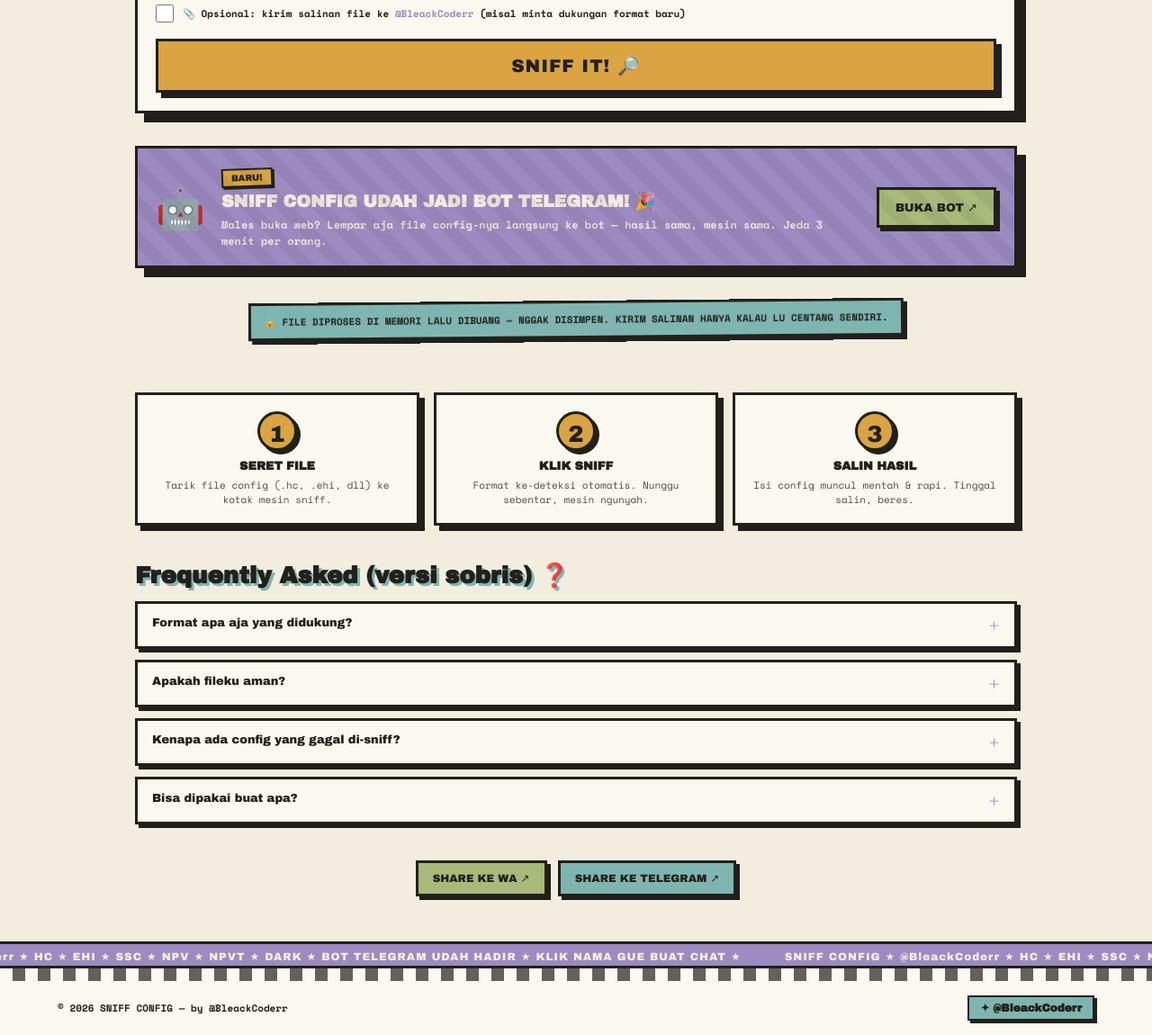
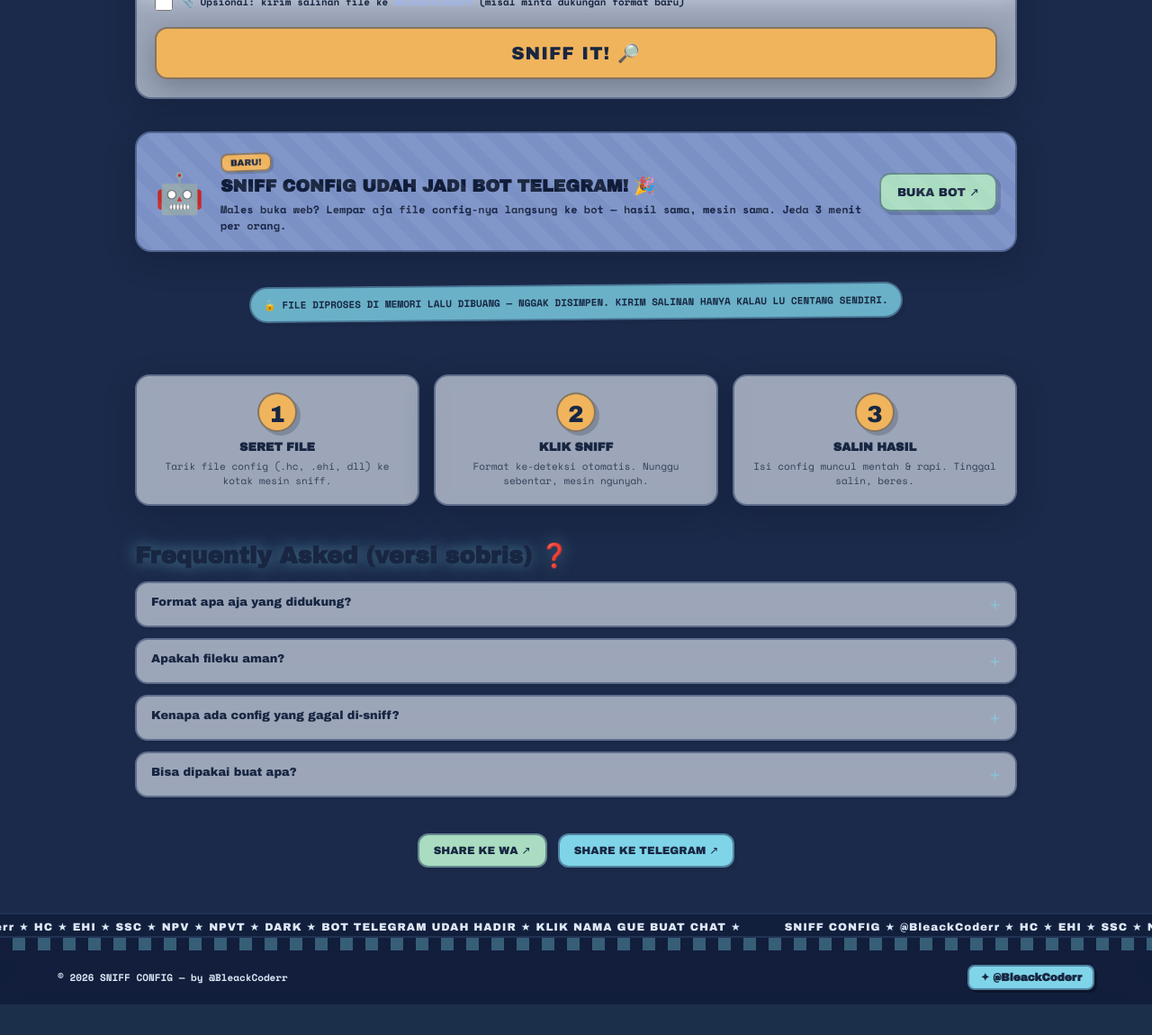
Before and after one commit to FachriHdyt139/sniffconfig, a Flask app: page / in a window 1280 px wide. Shown: the part 801-1951 px from the top of the page at 90% size. After the commit the page ends 1917 px from the top, so only its background shows below. Run offline with Flask 3, Linux system fonts and the light colour scheme.

Commit message:
v8.3: UI night-glass menyatu video bg — glassmorphism, palet biru malam, glow, fix kontras judul+stat card dark

```diff
--- a/static/style.css
+++ b/static/style.css
@@ -1,81 +1,93 @@
-/* ═══ SNIFF CONFIG — NEO-BRUTALIST, edisi kalem + dark/light ═══ @BleackCoderr */
+/* ═══ SNIFF CONFIG — NIGHT GLASS edisi nyatu sama video langit malam ═══ @BleackCoderr */
 :root{
-  --bg:#F2EDDF; --surface:#FBF8EF; --ink:#22201B; --line:#22201B;
-  --panel:#22201B; --panel-fg:#F2EDDF;
-  --mustard:#D9A441; --teal:#7FB5B1; --sage:#A8B97A; --dusty:#D98E9E;
-  --lav:#9C8BC0; --terra:#D98E63; --card-text:#22201B;
-  --shadow:6px 6px 0 var(--line); --shadow-sm:4px 4px 0 var(--line); --shadow-lg:10px 10px 0 var(--line);
-  --border:3px solid var(--line);
+  --bg:#1B2A4A; --surface:rgba(230,237,250,.82); --ink:#182642; --line:#2E4368;
+  --panel:#101C38; --panel-fg:#DCE6F5;
+  --mustard:#F0B45C; --teal:#7FD4E8; --sage:#A9DCC0; --dusty:#E3A7C8;
+  --lav:#9DB4F0; --terra:#F0956B; --card-text:#182642;
+  --glass:rgba(236,242,252,.62); --glass-brd:rgba(46,67,104,.55); --glow:0 10px 32px rgba(10,18,40,.28);
+  --shadow:6px 6px 0 rgba(24,38,66,.22); --shadow-sm:4px 4px 0 rgba(24,38,66,.22); --shadow-lg:10px 10px 0 rgba(24,38,66,.22);
+  --border:2px solid var(--glass-brd);
   --disp:'Archivo Black','Arial Black',sans-serif;
   --mono:'Space Mono','Courier New',monospace;
 }
 html[data-theme="dark"]{
-  --bg:#16171A; --surface:#202227; --ink:#EAE4D6; --line:#0B0C0D;
-  --panel:#0B0C0D; --panel-fg:#EAE4D6;
-  --mustard:#C89A45; --teal:#5F9490; --sage:#8FA065; --dusty:#C77E8E;
-  --lav:#8576A8; --terra:#C57E58; --card-text:#16171A;
+  --bg:#0B1226; --surface:rgba(16,26,52,.66); --ink:#DDE7F7; --line:#0B1226;
+  --panel:rgba(9,15,32,.78); --panel-fg:#DDE7F7;
+  --mustard:#F5C069; --teal:#8FE0F2; --sage:#B4E6C8; --dusty:#EFAFCF;
+  --lav:#AEC2F8; --terra:#F5A47B; --card-text:#0B1226;
+  --glass:rgba(15,24,48,.55); --glass-brd:rgba(143,190,255,.32); --glow:0 10px 32px rgba(0,0,0,.45);
+  --shadow:6px 6px 0 rgba(0,0,0,.35); --shadow-sm:4px 4px 0 rgba(0,0,0,.35); --shadow-lg:10px 10px 0 rgba(0,0,0,.35);
+  --border:2px solid var(--glass-brd);
 }
 *{margin:0;padding:0;box-sizing:border-box}
 html{scroll-behavior:smooth}
-body{background:transparent;color:var(--ink);font-family:var(--mono);min-height:100vh;display:flex;flex-direction:column;overflow-x:hidden;transition:background .25s,color .25s}
+body{background:transparent;color:var(--ink);font-family:var(--mono);min-height:100vh;display:flex;flex-direction:column;overflow-x:hidden;transition:color .25s}
 html{background:var(--bg)}
 
-/* ═══ VIDEO BACKGROUND (langit malam + gubuk) — veil biar teks tetep kebaca ═══ */
+/* ═══ VIDEO BACKGROUND (langit malam + gubuk) ═══ */
 .bg-video{position:fixed;inset:0;width:100vw;height:100vh;object-fit:cover;object-position:center 68%;z-index:-2;pointer-events:none}
-.bg-veil{position:fixed;inset:0;z-index:-1;pointer-events:none;background:rgba(242,237,223,.55)}
-html[data-theme="dark"] .bg-veil{background:rgba(22,23,26,.5)}
+.bg-veil{position:fixed;inset:0;z-index:-1;pointer-events:none;background:linear-gradient(180deg,rgba(210,222,246,.42) 0%,rgba(222,228,248,.5) 55%,rgba(200,214,242,.62) 100%)}
+html[data-theme="dark"] .bg-veil{background:linear-gradient(180deg,rgba(9,14,32,.35) 0%,rgba(11,18,38,.55) 55%,rgba(8,12,28,.72) 100%)}
 @media (prefers-reduced-motion:reduce){.bg-video{display:none}.bg-veil{display:none}}
 .dots-bg{position:fixed;inset:0;z-index:0;pointer-events:none;
-  background-image:radial-gradient(rgba(34,32,27,.10) 2px,transparent 2px);background-size:26px 26px}
-html[data-theme="dark"] .dots-bg{background-image:radial-gradient(rgba(234,228,214,.05) 2px,transparent 2px)}
+  background-image:radial-gradient(rgba(255,255,255,.14) 1.5px,transparent 1.5px);background-size:26px 26px}
+html[data-theme="dark"] .dots-bg{background-image:radial-gradient(rgba(200,220,255,.10) 1.5px,transparent 1.5px)}
 main{position:relative;z-index:1;width:min(980px,94%);margin:0 auto;flex:1}
 
 /* ═══ TOPBAR ═══ */
 .topbar{position:sticky;top:0;z-index:9;display:flex;justify-content:space-between;align-items:center;gap:10px;flex-wrap:wrap;
-  padding:12px 5%;background:var(--surface);border-bottom:var(--border);box-shadow:0 4px 0 rgba(0,0,0,.15)}
+  padding:12px 5%;background:var(--glass);backdrop-filter:blur(10px);-webkit-backdrop-filter:blur(10px);
+  border-bottom:var(--border);box-shadow:0 8px 24px rgba(8,14,30,.25)}
 .logo{font-family:var(--disp);font-size:clamp(17px,3.2vw,24px);display:flex;align-items:center;gap:8px}
-.logo span{background:var(--sage);color:var(--card-text);padding:2px 10px;border:var(--border);box-shadow:var(--shadow-sm);transform:rotate(-1deg)}
+.logo span{background:var(--teal);color:var(--card-text);padding:2px 10px;border:var(--border);box-shadow:var(--shadow-sm);transform:rotate(-1deg)}
 .logo .ver{font-family:var(--mono);font-style:normal;font-size:10px;background:var(--dusty);color:var(--card-text);
-  border:2px solid var(--line);padding:2px 7px;border-radius:99px;transform:rotate(2deg);box-shadow:2px 2px 0 var(--line)}
+  border:2px solid var(--glass-brd);padding:2px 7px;border-radius:99px;transform:rotate(2deg);box-shadow:2px 2px 0 rgba(24,38,66,.2)}
 .top-actions{display:flex;gap:10px;align-items:center}
 .theme-btn{font-family:var(--disp);font-size:13px;cursor:pointer;background:var(--mustard);color:var(--card-text);
-  border:var(--border);box-shadow:var(--shadow-sm);padding:8px 13px;transition:.12s}
-.theme-btn:hover{transform:translate(-2px,-2px);box-shadow:var(--shadow)}
-.theme-btn:active{transform:translate(2px,2px);box-shadow:1px 1px 0 var(--line)}
+  border:var(--border);box-shadow:var(--shadow-sm);padding:8px 13px;transition:.12s;border-radius:10px}
+.theme-btn:hover{transform:translate(-2px,-2px);box-shadow:var(--shadow);filter:brightness(1.06)}
+.theme-btn:active{transform:translate(2px,2px);box-shadow:1px 1px 0 rgba(24,38,66,.2)}
 .tg-sticker{font-family:var(--disp);font-size:12px;text-decoration:none;color:var(--card-text);background:var(--teal);
-  border:var(--border);box-shadow:var(--shadow-sm);padding:8px 14px;transition:.12s}
+  border:var(--border);box-shadow:var(--shadow-sm);padding:8px 14px;transition:.12s;border-radius:10px}
 .tg-sticker:hover{transform:translate(-2px,-2px);box-shadow:var(--shadow-lg)}
-.tg-sticker:active{transform:translate(2px,2px);box-shadow:1px 1px 0 var(--line)}
+.tg-sticker:active{transform:translate(2px,2px);box-shadow:1px 1px 0 rgba(24,38,66,.2)}
 
 /* ═══ HERO ═══ */
 .hero{padding:40px 0 8px;text-align:center}
 .badges{display:flex;justify-content:center;gap:12px;flex-wrap:wrap;margin-bottom:20px}
 .badge{font-family:var(--disp);font-size:10.5px;letter-spacing:.05em;border:var(--border);box-shadow:var(--shadow-sm);
-  padding:6px 13px;color:var(--card-text)}
+  padding:6px 13px;color:var(--card-text);border-radius:99px}
 .badge.b1{background:var(--dusty);transform:rotate(-2deg)}
 .badge.b2{background:var(--teal);transform:rotate(1.5deg)}
 .badge.b3{background:var(--sage);transform:rotate(-1deg)}
-.mega{font-family:var(--disp);font-size:clamp(40px,9vw,84px);line-height:1;letter-spacing:-.01em;text-shadow:5px 5px 0 var(--dusty)}
-.mega .outline{color:var(--bg);-webkit-text-stroke:2.5px var(--ink);text-shadow:5px 5px 0 var(--teal)}
-.mega .boom{color:var(--lav);display:inline-block;animation:bob 3s ease-in-out infinite}
+.mega{font-family:var(--disp);font-size:clamp(40px,9vw,84px);line-height:1;letter-spacing:-.01em;
+  color:#F4F8FF;text-shadow:0 0 24px rgba(127,212,232,.55),4px 4px 0 rgba(24,38,66,.35)}
+.mega .outline{color:rgba(244,248,255,.92);-webkit-text-stroke:2.5px var(--teal);text-shadow:0 0 30px rgba(127,212,232,.65),3px 3px 0 rgba(24,38,66,.4)}
+.mega .boom{color:var(--mustard);display:inline-block;animation:bob 3s ease-in-out infinite;text-shadow:0 0 22px rgba(240,180,92,.8)}
 @keyframes bob{50%{transform:translateY(-8px) rotate(12deg)}}
-.tagline{margin:18px auto 0;max-width:62ch;font-size:13px;font-weight:700;background:var(--surface);display:inline-block;
-  border:var(--border);box-shadow:var(--shadow-sm);padding:10px 18px;transform:rotate(-.5deg)}
-.tagline b{background:var(--sage);color:var(--card-text);padding:1px 6px;border:2px solid var(--line)}
+.tagline{margin:18px auto 0;max-width:62ch;font-size:13px;font-weight:700;background:var(--glass);display:inline-block;
+  backdrop-filter:blur(8px);-webkit-backdrop-filter:blur(8px);
+  border:var(--border);box-shadow:var(--glow);padding:10px 18px;transform:rotate(-.5deg);border-radius:14px}
+.tagline b{background:var(--teal);color:var(--card-text);padding:1px 6px;border:2px solid var(--glass-brd);border-radius:6px}
 
 /* ═══ STATS ═══ */
 .stats{display:grid;grid-template-columns:repeat(3,1fr);gap:16px;margin:34px 0}
-.stat{border:var(--border);box-shadow:var(--shadow);padding:16px 10px;text-align:center;transition:.12s;color:var(--ink)}
-.stat:hover{transform:translate(-3px,-3px);box-shadow:var(--shadow-lg)}
+.stat{border:var(--border);box-shadow:var(--glow);padding:16px 10px;text-align:center;transition:.12s;color:var(--ink);
+  background:var(--glass);backdrop-filter:blur(8px);-webkit-backdrop-filter:blur(8px);border-radius:16px}
+.stat:hover{transform:translate(-3px,-3px);box-shadow:var(--glow),0 0 0 2px var(--teal)}
 .stat b{display:block;font-family:var(--disp);font-size:clamp(24px,4.6vw,36px);color:var(--ink)}
 .stat span{font-size:10px;font-weight:700;letter-spacing:.12em}
-.stat.s1{background:var(--surface);transform:rotate(-.8deg)}
-.stat.s2{background:var(--sage);transform:rotate(.6deg);color:var(--card-text)}
-.stat.s3{background:var(--dusty);transform:rotate(-.5deg);color:var(--card-text)}
+.stat.s1{transform:rotate(-.8deg)}
+html[data-theme="dark"] .stat.s1{background:rgba(30,44,80,.6);border-color:rgba(174,194,248,.5)}
+.stat.s2{background:rgba(169,220,192,.75);transform:rotate(.6deg);color:var(--card-text)}
+.stat.s3{background:rgba(227,167,200,.75);transform:rotate(-.5deg);color:var(--card-text)}
+html[data-theme="dark"] .stat.s2{background:rgba(180,230,200,.8)}
+html[data-theme="dark"] .stat.s3{background:rgba(239,175,207,.8)}
 .stat.s2 b,.stat.s3 b{color:var(--card-text)}
 
 /* ═══ MESIN SNIFF ═══ */
-.machine{background:var(--surface);border:var(--border);box-shadow:var(--shadow-lg);margin:10px 0 36px}
+.machine{background:var(--glass);backdrop-filter:blur(12px);-webkit-backdrop-filter:blur(12px);
+  border:var(--border);box-shadow:var(--glow);margin:10px 0 36px;border-radius:18px;overflow:hidden}
 .machine-head{display:flex;align-items:center;gap:12px;background:var(--panel);color:var(--panel-fg);padding:10px 16px;border-bottom:var(--border)}
 .machine-title{font-family:var(--disp);font-size:12px;letter-spacing:.14em;color:var(--mustard)}
 .screws{display:flex;gap:6px}
@@ -85,110 +97,112 @@ main{position:relative;z-index:1;width:min(980px,94%);margin:0 auto;flex:1}
 .led.err{background:var(--dusty);animation:none}
 @keyframes pulse{50%{opacity:.6}}
 #form{padding:20px}
-.dropzone{display:block;border:var(--border);border-style:dashed;background:var(--bg);padding:34px 18px;text-align:center;
-  cursor:pointer;transition:.12s}
-.dropzone:hover,.dropzone.active{background:var(--sage)}
+.dropzone{display:block;border:var(--border);border-style:dashed;background:rgba(255,255,255,.14);padding:34px 18px;text-align:center;
+  cursor:pointer;transition:.12s;border-radius:14px}
+html[data-theme="dark"] .dropzone{background:rgba(127,212,232,.07)}
+.dropzone:hover,.dropzone.active{background:rgba(127,212,232,.28)}
 .dz-icon{font-size:38px;margin-bottom:8px}
 .drop-title{font-family:var(--disp);font-size:clamp(13px,2.5vw,18px)}
-.drop-title.selected{background:var(--panel);color:var(--sage);display:inline-block;padding:4px 12px;word-break:break-all}
+.drop-title.selected{background:var(--panel);color:var(--sage);display:inline-block;padding:4px 12px;word-break:break-all;border-radius:8px}
 .drop-sub{font-size:11px;font-weight:700;margin-top:8px;opacity:.65}
 .formats{margin-top:14px;display:flex;gap:8px;justify-content:center;flex-wrap:wrap}
-.formats b{font-size:10px;border:2px solid var(--line);background:var(--surface);color:var(--ink);padding:3px 9px;box-shadow:2px 2px 0 var(--line)}
+.formats b{font-size:10px;border:2px solid var(--glass-brd);background:var(--glass);color:var(--ink);padding:3px 9px;box-shadow:2px 2px 0 rgba(24,38,66,.15);border-radius:8px}
 .sniff-btn{display:block;width:100%;margin-top:18px;padding:15px;border:var(--border);cursor:pointer;
   font-family:var(--disp);font-size:clamp(15px,2.8vw,20px);letter-spacing:.05em;color:var(--card-text);background:var(--mustard);
-  box-shadow:var(--shadow);transition:.12s}
-.sniff-btn:hover{transform:translate(-3px,-3px);box-shadow:var(--shadow-lg);background:var(--terra)}
-.sniff-btn:active{transform:translate(3px,3px);box-shadow:1px 1px 0 var(--line)}
+  box-shadow:var(--glow);transition:.12s;border-radius:14px}
+.sniff-btn:hover{transform:translate(-2px,-2px);box-shadow:var(--glow),0 0 26px rgba(240,180,92,.5);background:var(--terra)}
+.sniff-btn:active{transform:translate(2px,2px)}
 .sniff-btn:disabled{opacity:.6;cursor:wait;transform:none}
-.status{margin:0 20px 20px;padding:11px 13px;font-size:12px;font-weight:700;border:var(--border);box-shadow:var(--shadow-sm)}
+.status{margin:0 20px 20px;padding:11px 13px;font-size:12px;font-weight:700;border:var(--border);box-shadow:var(--shadow-sm);border-radius:12px}
 .status.hidden{display:none}
-.status.success{background:var(--sage);color:var(--card-text)}
-.status.error{background:var(--dusty);color:var(--card-text)}
+.status.success{background:rgba(169,220,192,.85);color:var(--card-text)}
+.status.error{background:rgba(227,167,200,.85);color:var(--card-text)}
 .optin{display:flex;align-items:center;gap:10px;margin-top:14px;font-size:11px;font-weight:700;cursor:pointer;user-select:none}
-.optin input{width:20px;height:20px;accent-color:var(--sage);border:2px solid var(--line);cursor:pointer;flex-shrink:0}
+.optin input{width:20px;height:20px;accent-color:var(--teal);border:2px solid var(--glass-brd);cursor:pointer;flex-shrink:0}
 .optin b{color:var(--lav)}
 
 /* ═══ RESULT ═══ */
 .result-wrap.hidden{display:none}
 .result-head{display:flex;justify-content:space-between;align-items:center;gap:10px;flex-wrap:wrap;margin-bottom:14px}
-.eyebrow{font-family:var(--disp);font-size:14px;background:var(--panel);color:var(--mustard);padding:6px 14px;box-shadow:var(--shadow-sm)}
+.eyebrow{font-family:var(--disp);font-size:14px;background:var(--panel);color:var(--mustard);padding:6px 14px;box-shadow:var(--shadow-sm);border-radius:10px}
 .result-actions{display:flex;gap:10px}
 .small-btn{font-family:var(--disp);font-size:11px;color:var(--card-text);border:var(--border);padding:8px 13px;cursor:pointer;
-  box-shadow:var(--shadow-sm);transition:.12s}
+  box-shadow:var(--shadow-sm);transition:.12s;border-radius:10px}
 .small-btn:hover{transform:translate(-2px,-2px);box-shadow:var(--shadow)}
-.small-btn:active{transform:translate(2px,2px);box-shadow:1px 1px 0 var(--line)}
+.small-btn:active{transform:translate(2px,2px);box-shadow:1px 1px 0 rgba(24,38,66,.2)}
 .small-btn.c1{background:var(--teal)}.small-btn.c2{background:var(--terra)}
-.crt{background:var(--panel);border:var(--border);box-shadow:var(--shadow-lg)}
-.crt-bar{display:flex;align-items:center;gap:8px;padding:10px 14px;border-bottom:3px dashed rgba(234,228,214,.25);color:var(--panel-fg);font-size:11px}
+.crt{background:var(--panel);backdrop-filter:blur(10px);-webkit-backdrop-filter:blur(10px);border:var(--border);box-shadow:var(--glow);border-radius:16px;overflow:hidden}
+.crt-bar{display:flex;align-items:center;gap:8px;padding:10px 14px;border-bottom:3px dashed rgba(221,231,247,.25);color:var(--panel-fg);font-size:11px}
 .crt-bar i{width:11px;height:11px;border-radius:50%}
 .crt-bar i:nth-child(1){background:var(--dusty)}.crt-bar i:nth-child(2){background:var(--mustard)}.crt-bar i:nth-child(3){background:var(--sage)}
 .crt-bar span{margin-left:8px;font-weight:700;color:var(--mustard);word-break:break-all}
-.crt-bar em{margin-left:auto;font-style:normal;color:var(--sage);letter-spacing:.1em}
+.crt-bar em{margin-left:auto;font-style:normal;color:var(--teal);letter-spacing:.1em}
 .crt pre{padding:18px;font-size:12px;line-height:1.6;white-space:pre-wrap;word-break:break-word;max-height:520px;overflow:auto;color:#CFE8B8}
 .crt pre::-webkit-scrollbar{width:12px}.crt pre::-webkit-scrollbar-track{background:rgba(0,0,0,.3)}
-.crt pre::-webkit-scrollbar-thumb{background:var(--sage);border:3px solid rgba(0,0,0,.3)}
-.wm-bar{border-top:3px dashed rgba(234,228,214,.25);padding:12px;text-align:center;font-family:var(--disp);font-size:11px;letter-spacing:.1em;color:#9a958a}
+.crt pre::-webkit-scrollbar-thumb{background:var(--teal);border:3px solid rgba(0,0,0,.3)}
+.wm-bar{border-top:3px dashed rgba(221,231,247,.25);padding:12px;text-align:center;font-family:var(--disp);font-size:11px;letter-spacing:.1em;color:#93A4C8}
 .wm{color:var(--mustard);text-decoration:none;font-size:14px}
 .wm:hover{color:var(--teal);text-decoration:underline wavy}
 
 /* ═══ CARA PAKAI + FAQ ═══ */
 .howto{display:grid;grid-template-columns:repeat(3,1fr);gap:16px;margin:40px 0}
-.step{background:var(--surface);border:var(--border);box-shadow:var(--shadow);padding:18px 14px;text-align:center}
+.step{background:var(--glass);backdrop-filter:blur(8px);-webkit-backdrop-filter:blur(8px);border:var(--border);box-shadow:var(--glow);padding:18px 14px;text-align:center;border-radius:16px}
 .step .n{font-family:var(--disp);font-size:26px;background:var(--mustard);color:var(--card-text);display:inline-block;
   width:44px;height:44px;line-height:44px;border:var(--border);border-radius:50%;box-shadow:var(--shadow-sm);margin-bottom:10px}
 .step h3{font-family:var(--disp);font-size:13px;margin-bottom:6px}
 .step p{font-size:11px;opacity:.8}
 .faq{margin:10px 0 40px}
-.faq h2{font-family:var(--disp);font-size:clamp(18px,3.5vw,26px);margin-bottom:14px;text-shadow:3px 3px 0 var(--teal)}
-details{background:var(--surface);border:var(--border);box-shadow:var(--shadow-sm);margin-bottom:12px;padding:0}
+.faq h2{font-family:var(--disp);font-size:clamp(18px,3.5vw,26px);margin-bottom:14px;text-shadow:0 0 18px rgba(127,212,232,.5)}
+details{background:var(--glass);backdrop-filter:blur(8px);-webkit-backdrop-filter:blur(8px);border:var(--border);box-shadow:var(--shadow-sm);margin-bottom:12px;padding:0;border-radius:14px}
 details summary{font-family:var(--disp);font-size:13px;padding:14px 16px;cursor:pointer;list-style:none;display:flex;justify-content:space-between}
-details summary::after{content:"＋";color:var(--lav)}
+details summary::after{content:"＋";color:var(--teal)}
 details[open] summary::after{content:"－"}
 details p{padding:0 16px 14px;font-size:12px;line-height:1.7;opacity:.85}
 details a{color:var(--lav);font-weight:700}
-.privacy{text-align:center;font-size:11px;font-weight:700;background:var(--teal);color:var(--card-text);border:var(--border);
-  box-shadow:var(--shadow-sm);padding:10px 14px;display:inline-block;transform:rotate(-.5deg);margin:0 auto 20px}
+.privacy{text-align:center;font-size:11px;font-weight:700;background:rgba(127,212,232,.8);color:var(--card-text);border:var(--border);
+  box-shadow:var(--shadow-sm);padding:10px 14px;display:inline-block;transform:rotate(-.5deg);margin:0 auto 20px;border-radius:99px}
 .privacy-wrap{text-align:center}
 
-
 /* ═══ BOT ANNOUNCEMENT ═══ */
-.botnews{display:flex;align-items:center;gap:18px;flex-wrap:wrap;background:var(--lav);color:var(--bg);
-  border:var(--border);box-shadow:var(--shadow-lg);padding:18px 20px;margin:0 0 36px;position:relative;overflow:hidden}
-.botnews::after{content:"";position:absolute;inset:0;background:repeating-linear-gradient(45deg,transparent 0 14px,rgba(0,0,0,.05) 14px 28px);pointer-events:none}
+.botnews{display:flex;align-items:center;gap:18px;flex-wrap:wrap;background:rgba(157,180,240,.75);color:#101C38;
+  border:var(--border);box-shadow:var(--glow);padding:18px 20px;margin:0 0 36px;position:relative;overflow:hidden;border-radius:18px}
+html[data-theme="dark"] .botnews{background:rgba(174,194,248,.28);color:var(--ink)}
+.botnews::after{content:"";position:absolute;inset:0;background:repeating-linear-gradient(45deg,transparent 0 14px,rgba(255,255,255,.06) 14px 28px);pointer-events:none}
 .bot-gif{font-size:44px;animation:bob 2.2s ease-in-out infinite}
 .bot-copy{flex:1;min-width:220px}
 .bot-copy h3{font-family:var(--disp);font-size:clamp(14px,2.6vw,19px);margin:4px 0 6px}
 .bot-copy p{font-size:12px;font-weight:700;opacity:.92;line-height:1.5}
-.bot-tag{font-family:var(--disp);font-size:10px;background:var(--mustard);color:var(--card-text);border:2px solid var(--line);
-  box-shadow:2px 2px 0 var(--line);padding:3px 9px;display:inline-block;transform:rotate(-2deg)}
+.bot-tag{font-family:var(--disp);font-size:10px;background:var(--mustard);color:var(--card-text);border:2px solid var(--glass-brd);
+  box-shadow:2px 2px 0 rgba(24,38,66,.2);padding:3px 9px;display:inline-block;transform:rotate(-2deg);border-radius:8px}
+html[data-theme="dark"] .bot-tag{color:#101C38}
 .bot-cta{font-family:var(--disp);font-size:13px;text-decoration:none;color:var(--card-text);background:var(--sage);
-  border:var(--border);box-shadow:var(--shadow-sm);padding:12px 18px;transition:.12s;white-space:nowrap}
-.bot-cta:hover{transform:translate(-3px,-3px);box-shadow:var(--shadow-lg);background:var(--teal)}
-.bot-cta:active{transform:translate(2px,2px);box-shadow:1px 1px 0 var(--line)}
+  border:var(--border);box-shadow:var(--shadow-sm);padding:12px 18px;transition:.12s;white-space:nowrap;border-radius:12px}
+html[data-theme="dark"] .bot-cta{color:#101C38}
+.bot-cta:hover{transform:translate(-3px,-3px);box-shadow:var(--glow);background:var(--teal)}
+.bot-cta:active{transform:translate(2px,2px);box-shadow:1px 1px 0 rgba(24,38,66,.2)}
 
 /* ═══ SHARE ═══ */
 .share{display:flex;justify-content:center;gap:12px;flex-wrap:wrap;margin:8px 0 30px}
 .share a{font-family:var(--disp);font-size:12px;text-decoration:none;color:var(--card-text);border:var(--border);
-  box-shadow:var(--shadow-sm);padding:10px 16px;transition:.12s}
+  box-shadow:var(--shadow-sm);padding:10px 16px;transition:.12s;border-radius:12px}
 .share a:hover{transform:translate(-2px,-2px);box-shadow:var(--shadow)}
 .share .wa{background:var(--sage)}.share .tg{background:var(--teal)}
 
 /* ═══ MARQUEE ═══ */
-.marquee{position:relative;z-index:1;background:var(--lav);border-top:var(--border);border-bottom:var(--border);
-  overflow:hidden;white-space:nowrap;margin-top:20px}
+.marquee{position:relative;z-index:1;background:rgba(16,28,56,.72);backdrop-filter:blur(8px);-webkit-backdrop-filter:blur(8px);
+  border-top:var(--border);border-bottom:var(--border);overflow:hidden;white-space:nowrap;margin-top:20px}
 .marquee>div{display:inline-flex;gap:24px;line-height:1.4;animation:scroll 32s linear infinite}
 .marquee span{font-family:var(--disp);font-size:12px;color:var(--panel-fg);letter-spacing:.08em;padding-right:24px}
 @keyframes scroll{to{transform:translateX(-50%)}}
 
 /* ═══ FOOTER ═══ */
-footer{position:relative;z-index:1;background:var(--surface)}
-.check-strip{height:14px;background:repeating-conic-gradient(var(--line) 0 25%,transparent 0 50%) 0 0/28px 28px;opacity:.7}
+footer{position:relative;z-index:1;background:rgba(16,28,56,.78);backdrop-filter:blur(10px);-webkit-backdrop-filter:blur(10px);color:var(--panel-fg)}
+.check-strip{height:14px;background:repeating-conic-gradient(var(--teal) 0 25%,transparent 0 50%) 0 0/28px 28px;opacity:.35}
 .foot-inner{display:flex;justify-content:space-between;align-items:center;gap:10px;flex-wrap:wrap;padding:16px 5%;font-size:11px;font-weight:700}
-.foot-inner a{color:var(--card-text);background:var(--teal);border:2px solid var(--line);box-shadow:3px 3px 0 var(--line);
-  text-decoration:none;padding:5px 12px;font-family:var(--disp);font-size:12px}
-.foot-inner a:hover{transform:translate(-2px,-2px);box-shadow:5px 5px 0 var(--line)}
+.foot-inner a{color:var(--card-text);background:var(--teal);border:2px solid var(--glass-brd);box-shadow:3px 3px 0 rgba(0,0,0,.3);
+  text-decoration:none;padding:5px 12px;font-family:var(--disp);font-size:12px;border-radius:8px}
+.foot-inner a:hover{transform:translate(-2px,-2px);box-shadow:5px 5px 0 rgba(0,0,0,.3)}
 @media(max-width:640px){
   .stats,.howto{grid-template-columns:1fr}
   .stat,.step{transform:none!important}
-  .mega{text-shadow:4px 4px 0 var(--dusty)}
 }
```
